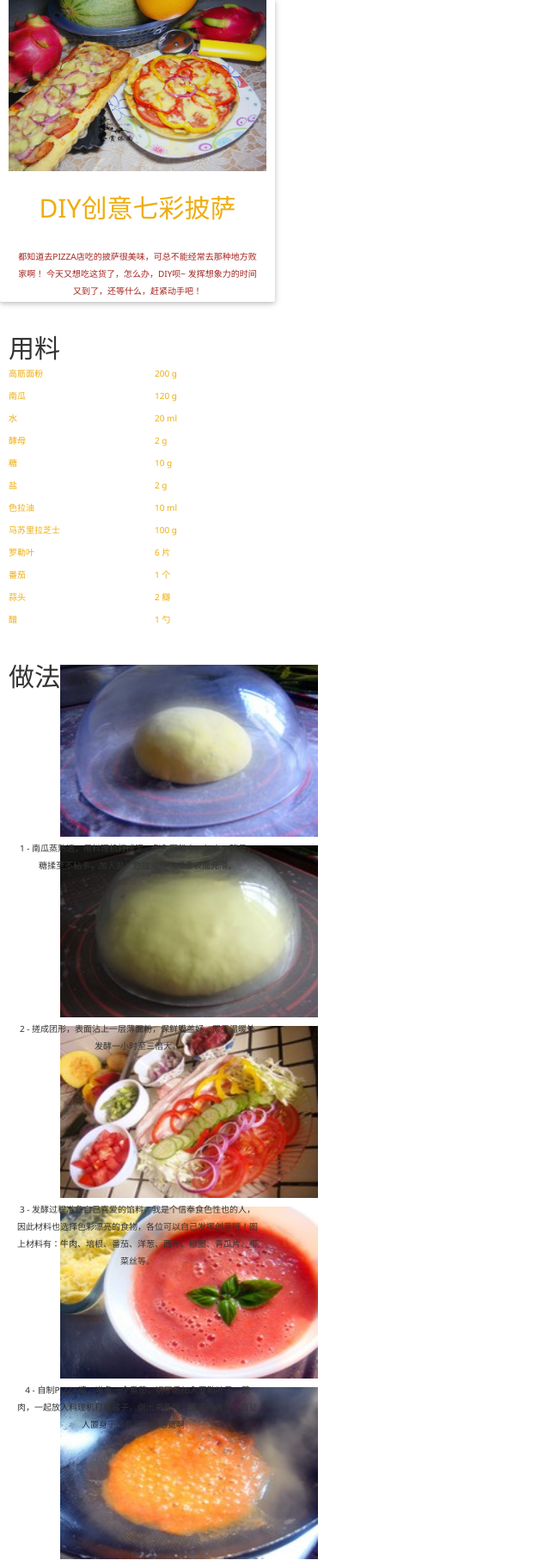
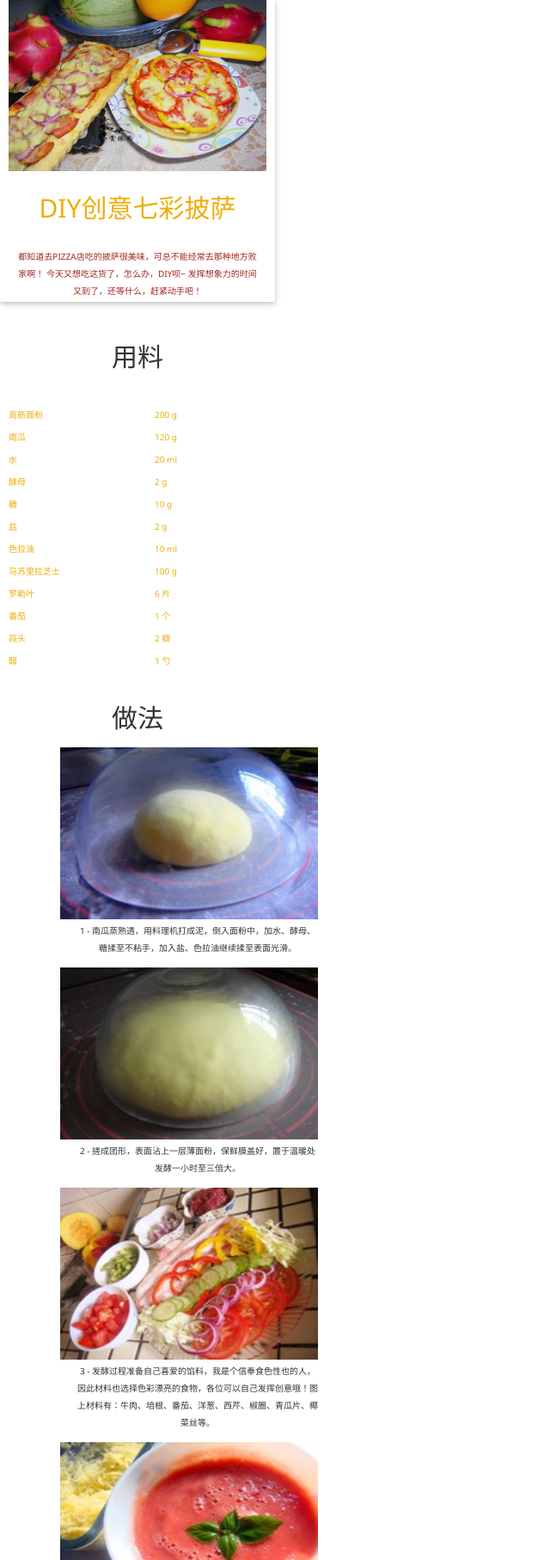
Before and after one commit to garyelephant/delicious, a Django app: page /food/tweet/6/ in a window 1280 px wide. Shown: the part 51-1865 px from the top of the page at 86% size, without its empty margins (0-640 px from the left). Run offline with Django 3.2, Linux system fonts and the light colour scheme; data comes from the database, SQL or seed files in the repository.

Commit message:
换行问题

```diff
--- a/food/static/food/css/app.css
+++ b/food/static/food/css/app.css
@@ -134,7 +134,7 @@ select{
     margin-top: 120px;
 }
 .menu{
-    position: absolute;
+    position: relative;
     height: 40px;
     width: 320px;
     background: #fff;
@@ -205,7 +205,7 @@ select{
     /*font-size: 10px;*/
 }
 .menu .card .info{
-    position: absolute;
+    position: relative;
     margin: 0 auto;
 }
 .menu .card .info p{
@@ -234,9 +234,9 @@ select{
 }
 .menu .material p{
     font-size: 30px;
-    position: absolute;
+    position: relative;
     left: 10px;
-    margin: -10px auto;
+    margin: 0 auto;
 }
 
 table tbody tr{
@@ -272,7 +272,7 @@ table tbody tr .right{
 }
 .menu .process p{
     font-size: 30px;
-    position: absolute;
+    position: relative;
     left: 10px;
     margin: 0 auto;
 }
```
